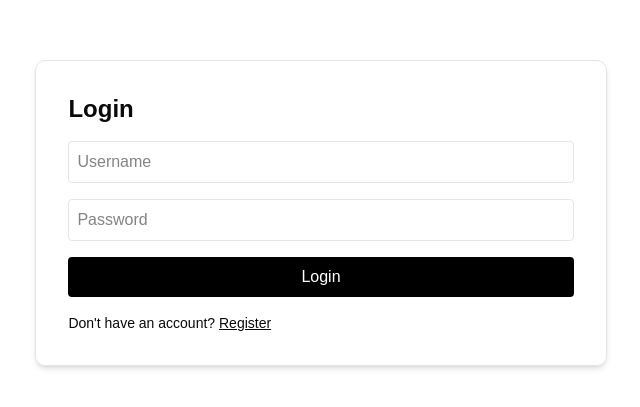
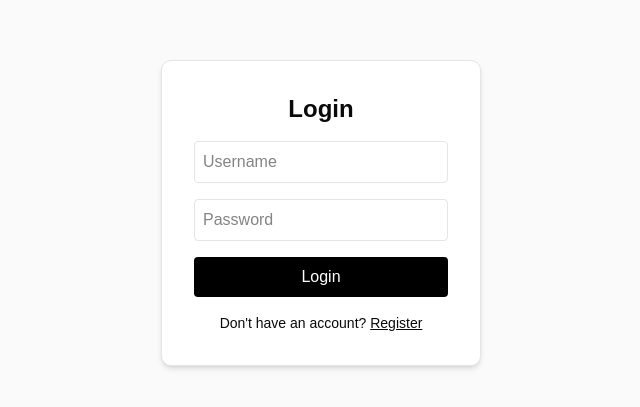
Before and after one commit to Admcks/todolist-nextjs, a Next.js app: page /login in a window 1280 px wide. Shown: the part 187-594 px from the top of the page, without its empty margins (319-959 px from the left). Built offline with nearby package versions, Linux system fonts and the light colour scheme.

Commit message:
Pozdni oprava jenom aby to bylo cool, trust

```diff
--- a/pages/api/auth/[...nextauth].ts
+++ b/pages/api/auth/[...nextauth].ts
@@ -12,28 +12,41 @@ export const authOptions: NextAuthOptions = {
                 password: { label: "Password", type: "password" }
             },
             async authorize(credentials) {
-                if (!credentials?.name || !credentials.password) return null;
+                if (!credentials?.name || !credentials.password) {
+                    throw new Error("Missing username or password");
+                }
 
                 const user = await prisma.user.findUnique({
                     where: { name: credentials.name }
                 });
 
-                if (user && await verifyPassword(credentials.password, user.password)) {
-                    // Return the user object (id is a number)
-                    return { id: user.id.toString(), name: user.name };
+                if (!user) {
+                    throw new Error("No user found with that name");
                 }
-                return null;
+
+                const isValid = await verifyPassword(credentials.password, user.password);
+
+                if (!isValid) {
+                    throw new Error("Invalid password");
+                }
+
+                // Return the user object (NextAuth expects 'id' as a string)
+                return {
+                    id: user.id.toString(),
+                    name: user.name
+                };
             }
         })
     ],
-    session: { strategy: "jwt" },
+    session: {
+        strategy: "jwt"
+    },
     pages: {
         signIn: '/login',
+        error: '/login', // Redirect errors back to login
     },
     callbacks: {
         async session({ session, token }) {
-            // token.sub is the ID we returned in authorize (as a string)
-            // session.user.id was defined as a 'number' in our types/next-auth.d.ts
             if (token.sub && session.user) {
                 session.user.id = Number(token.sub);
             }
@@ -45,7 +58,8 @@ export const authOptions: NextAuthOptions = {
             }
             return token;
         }
-    }
+    },
+    secret: process.env.NEXTAUTH_SECRET, // Ensure this is in your .env!
 };
 
 export default NextAuth(authOptions);
--- a/pages/login.tsx
+++ b/pages/login.tsx
@@ -1,28 +1,62 @@
 import { signIn } from 'next-auth/react';
 import { useState } from 'react';
 import { useRouter } from 'next/router';
+import Link from 'next/link';
 
 export default function Login() {
     const [form, setForm] = useState({ name: '', password: '' });
+    const [error, setError] = useState('');
     const router = useRouter();
 
     const handleSubmit = async (e: React.FormEvent) => {
         e.preventDefault();
+        setError('');
+
         const res = await signIn('credentials', {
-            ...form,
+            name: form.name,
+            password: form.password,
             redirect: false,
         });
-        if (res?.ok) router.push('/notes');
+
+        if (res?.error) {
+            setError(res.error);
+        } else if (res?.ok) {
+            router.push('/notes');
+        }
     };
 
     return (
-        <div className="flex flex-col items-center justify-center h-screen">
-            <form onSubmit={handleSubmit} className="p-8 border rounded-lg shadow-md space-y-4">
-                <h1 className="text-2xl font-bold">Login</h1>
-                <input className="w-full p-2 border rounded" placeholder="Username" onChange={e => setForm({...form, name: e.target.value})} />
-                <input className="w-full p-2 border rounded" type="password" placeholder="Password" onChange={e => setForm({...form, password: e.target.value})} />
-                <button className="w-full bg-black text-white p-2 rounded">Login</button>
-                <p className="text-sm">Don&#39;t have an account? <a href="/register" className="underline">Register</a></p>
+        <div className="flex flex-col items-center justify-center h-screen bg-zinc-50">
+            <form onSubmit={handleSubmit} className="p-8 border bg-white rounded-lg shadow-md space-y-4 w-80">
+                <h1 className="text-2xl font-bold text-center">Login</h1>
+
+                {error && (
+                    <p className="text-red-500 text-sm text-center bg-red-50 p-2 rounded">
+                        {error === "CredentialsSignin" ? "Invalid login" : error}
+                    </p>
+                )}
+
+                <input
+                    className="w-full p-2 border rounded"
+                    placeholder="Username"
+                    required
+                    onChange={e => setForm({...form, name: e.target.value})}
+                />
+                <input
+                    className="w-full p-2 border rounded"
+                    type="password"
+                    placeholder="Password"
+                    required
+                    onChange={e => setForm({...form, password: e.target.value})}
+                />
+
+                <button className="w-full bg-black text-white p-2 rounded hover:bg-zinc-800 transition">
+                    Login
+                </button>
+
+                <p className="text-sm text-center">
+                    Don&#39;t have an account? <Link href="/register" className="underline font-medium">Register</Link>
+                </p>
             </form>
         </div>
     );
--- a/pages/notes/[id].ts
+++ b/pages/notes/[id].ts
@@ -1,6 +1,6 @@
 import { NextApiRequest, NextApiResponse } from 'next';
 import { getServerSession } from "next-auth/next";
-import { authOptions } from "../auth/[...nextauth]";
+import { authOptions } from "../api/auth/[...nextauth]";
 import { prisma } from "@/lib/prisma";
 
 export default async function handler(req: NextApiRequest, res: NextApiResponse) {
--- a/pages/notes/index.ts
+++ b/pages/notes/index.ts
@@ -1,6 +1,6 @@
 import { NextApiRequest, NextApiResponse } from 'next';
 import { getServerSession } from "next-auth/next";
-import { authOptions } from "../auth/[...nextauth]"; // You might need to export config from nextauth file
+import { authOptions } from "../api/auth/[...nextauth]"; // You might need to export config from nextauth file
 import { prisma } from "@/lib/prisma";
 
 export default async function handler(req: NextApiRequest, res: NextApiResponse) {
--- a/pages/notes/index.tsx
+++ b/pages/notes/index.tsx
@@ -55,28 +55,40 @@ export default function Dashboard() {
 
     // 2. Save Note (Handles both Create and Update)
     const handleSave = async () => {
-        // 1. Add this "Guard Clause" at the top
-        if (!activeNote) return;
-
-        // Now TypeScript knows for sure that activeNote is NOT null
-        if (!activeNote.title) {
+        if (!activeNote || !activeNote.title) {
             return alert("Title is required!");
         }
 
         setLoading(true);
-
+        try {
             const method = activeNote.id ? 'PUT' : 'POST';
             const url = activeNote.id ? `/api/notes/${activeNote.id}` : '/api/notes';
 
-        await fetch(url, {
+            // 1. We start the request
+            const response = await fetch(url, {
                 method,
                 headers: { 'Content-Type': 'application/json' },
                 body: JSON.stringify(activeNote),
             });
 
+            // 2. We IMMEDIATELY check if the request was successful
+            // This is where that 'errorData' block goes!
+            if (!response.ok) {
+                const errorData = (await response.json()) as { message?: string };
+                throw new Error(errorData.message || "Failed to save");
+            }
+
+            // 3. If successful, we refresh and close
             await fetchNotes();
+            setActiveNote(null);
+        } catch (err: unknown) {
+            // 4. If any of the above fails, it jumps here
+            const errorMessage = err instanceof Error ? err.message : "An unknown error occurred";
+            alert("Error saving note: " + errorMessage);
+        } finally {
+            // 5. This runs no matter what to stop the loading spinner
             setLoading(false);
-        setActiveNote(null);
+        }
     };
 
     // 3. Export JSON (Requirement Task 5)
--- a/pages/register.tsx
+++ b/pages/register.tsx
@@ -7,7 +7,7 @@ export default function Register() {
 
     const handleSubmit = async (e: React.FormEvent) => {
         e.preventDefault();
-        await fetch('/api/auth/register', {
+        await fetch('/api/register', {
             method: 'POST',
             body: JSON.stringify(form),
             headers: { 'Content-Type': 'application/json' },
```
Also changed, not shown: pages/api/register.ts (renamed from pages/api/auth/register.ts). Lines whose indentation alone changed are shown as unchanged.
